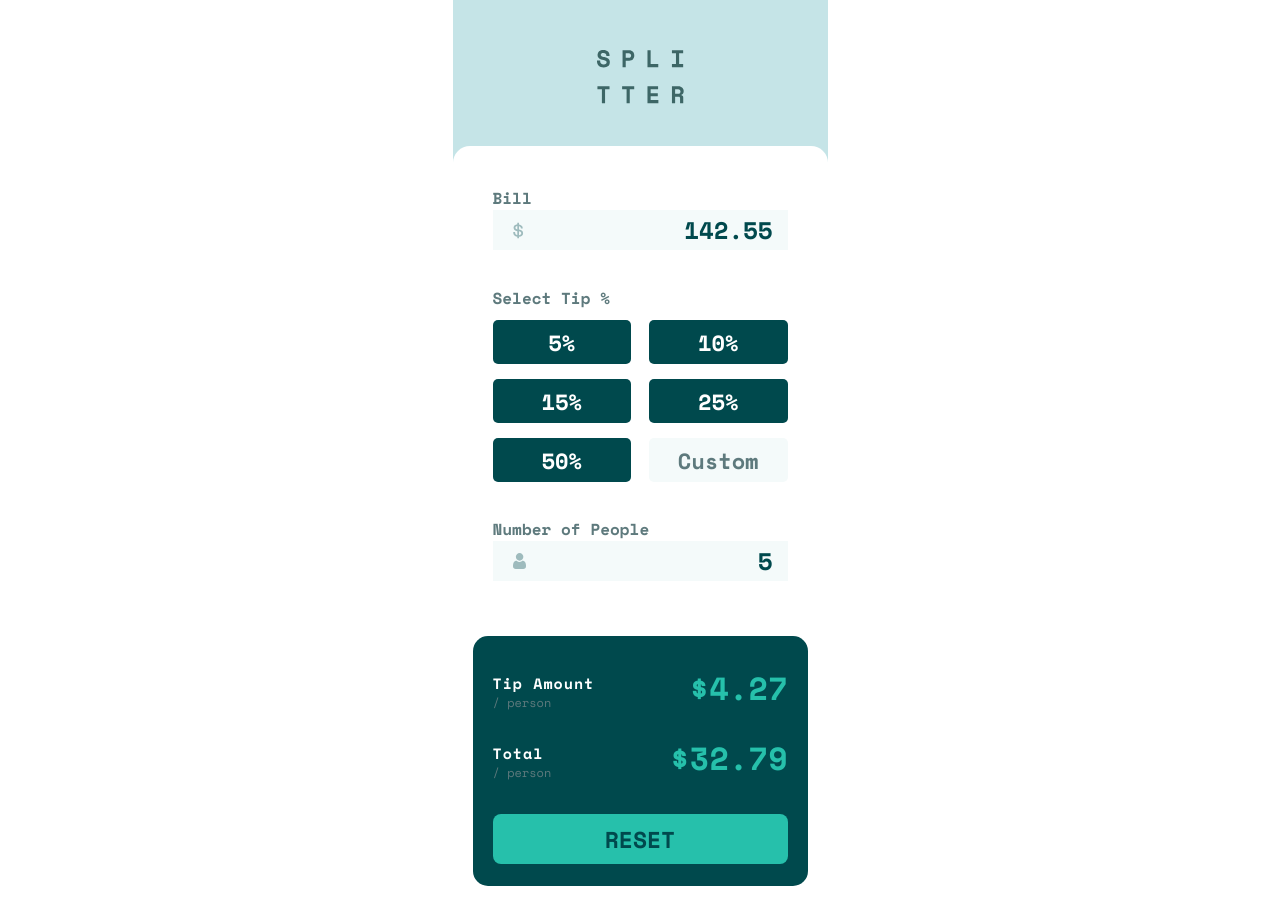
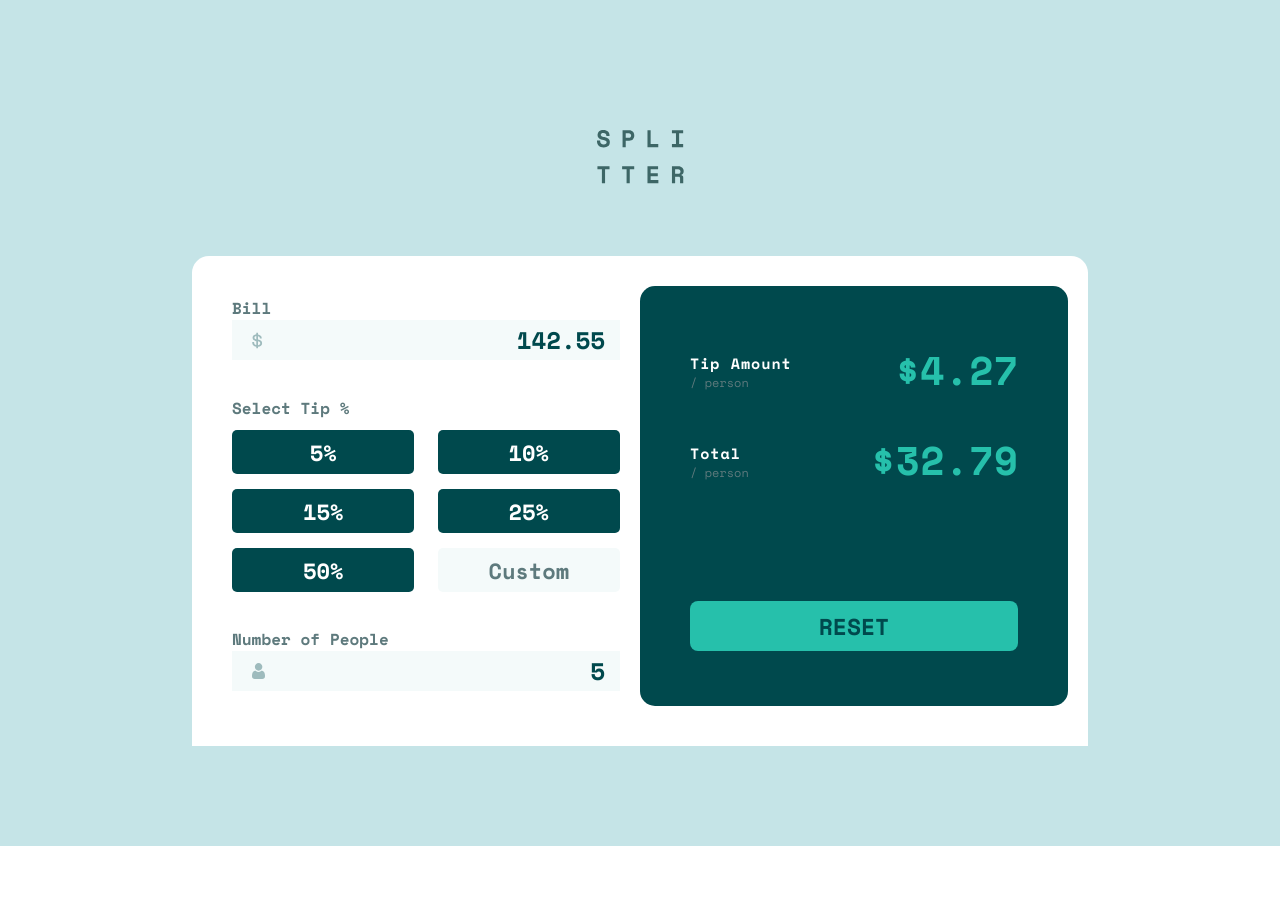
Before and after one commit to Milenko9/tipCalculatorApp, a plain HTML site: page index.html in a window 1280 px wide. After the commit the page ends 846 px from the top, so only its background shows below. Drawn offline with nearby package versions, Linux system fonts and the light colour scheme.

Commit message:
Zavrsen i Desktop Design

```diff
--- a/scss/main.scss
+++ b/scss/main.scss
@@ -169,3 +169,49 @@
     }
   }
 }
+
+
+@media (min-width: 1200px) {
+  .appSection {
+    width: 100%;
+    padding-bottom: 100px;
+    h1 {
+      padding: 130px 0 60px;
+    }
+    .appMainSection {
+      width: 70%;
+      margin: 0 auto;
+      display: flex;
+      justify-content: space-between;
+      .insertSection {
+        width: 50%;
+      }
+      .resultSection {
+        width: 50%;
+        height: 420px;
+        padding: 50px;
+        margin-top: 10px;
+        .tipAmountDiv {
+          margin-bottom: 20px;
+          .numTipADiv {
+            h4 {
+              font-size: 40px;
+              padding-top: 4px;
+            }
+          }
+        }
+        .totalAmountDiv {
+          .numTotalADiv {
+            h4 {
+              font-size: 40px;
+              padding-top: 4px;
+            }
+          }
+        }
+        button {
+          margin-top: 105px;
+        }
+      }
+    }
+  }
+}
```
Also changed, not shown: css/main.css, 1 other file.
